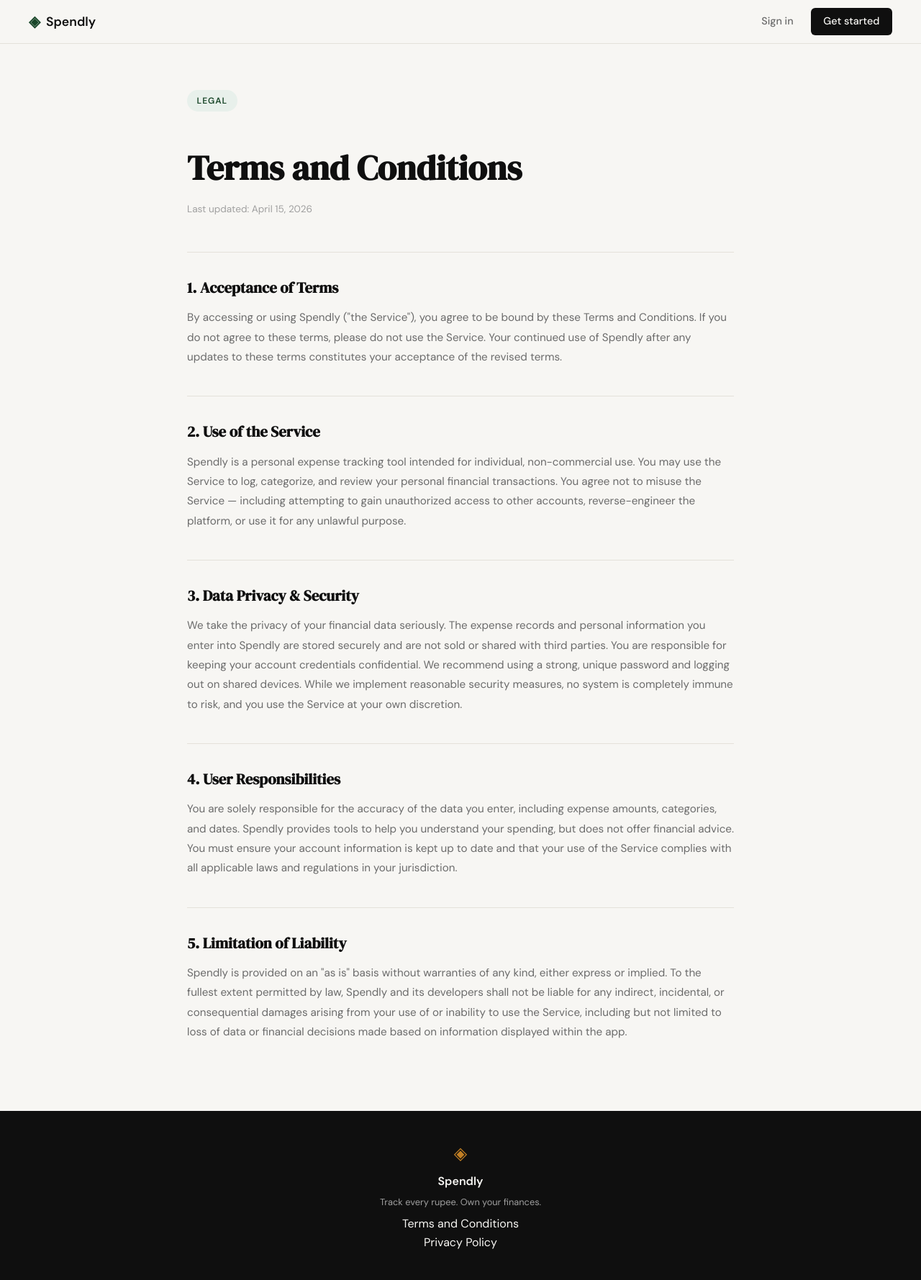
After one commit to angrajkad/spendly, a Flask app: page /terms in a window 1280 px wide. The commit adds this page. Shown: the whole page at 72% size. Run offline with Flask 3, Linux system fonts and the light colour scheme.

Commit message:
landing: Added new page for Terms

```diff
--- a/app.py
+++ b/app.py
@@ -26,6 +26,11 @@ def login():
 # Placeholder routes — students will implement these                  #
 # ------------------------------------------------------------------ #
 
+@app.route("/terms")
+def terms():
+    return render_template("terms.html")
+
+
 @app.route("/logout")
 def logout():
     return "Logout — coming in Step 3"
--- a/static/css/style.css
+++ b/static/css/style.css
@@ -508,6 +508,60 @@ a { color: inherit; text-decoration: none; }
 }
 
 /* ------------------------------------------------------------------ */
+/* Terms page                                                          */
+/* ------------------------------------------------------------------ */
+
+.terms-section {
+    padding: 4rem 2rem 6rem;
+}
+
+.terms-inner {
+    max-width: 760px;
+    margin: 0 auto;
+}
+
+.terms-header {
+    margin-bottom: 3rem;
+}
+
+.terms-title {
+    font-family: var(--font-display);
+    font-size: clamp(2rem, 4vw, 3rem);
+    color: var(--ink);
+    margin-top: 1rem;
+    margin-bottom: 0.5rem;
+}
+
+.terms-meta {
+    font-size: 0.85rem;
+    color: var(--ink-faint);
+}
+
+.terms-body {
+    display: flex;
+    flex-direction: column;
+    gap: 2.5rem;
+}
+
+.terms-block {
+    border-top: 1px solid var(--border);
+    padding-top: 2rem;
+}
+
+.terms-heading {
+    font-family: var(--font-display);
+    font-size: 1.3rem;
+    color: var(--ink);
+    margin-bottom: 0.75rem;
+}
+
+.terms-block p {
+    font-size: 0.95rem;
+    color: var(--ink-muted);
+    line-height: 1.8;
+}
+
+/* ------------------------------------------------------------------ */
 /* Responsive                                                          */
 /* ------------------------------------------------------------------ */
 
--- a/templates/base.html
+++ b/templates/base.html
@@ -35,7 +35,7 @@
             <span class="footer-name">Spendly</span>
             <p class="footer-copy">Track every rupee. Own your finances.</p>
             <div class="footer-links">
-                <a href="#">Terms and Conditions</a><br>
+                <a href="{{ url_for('terms') }}">Terms and Conditions</a><br>
                 <a href="#">Privacy Policy</a>
             </div>
         </div>
--- /dev/null
+++ b/templates/terms.html
@@ -0,0 +1,47 @@
+{% extends "base.html" %}
+
+{% block title %}Terms and Conditions — Spendly{% endblock %}
+
+{% block content %}
+
+<section class="terms-section">
+    <div class="terms-inner">
+
+        <div class="terms-header">
+            <div class="hero-badge">Legal</div>
+            <h1 class="terms-title">Terms and Conditions</h1>
+            <p class="terms-meta">Last updated: April 15, 2026</p>
+        </div>
+
+        <div class="terms-body">
+
+            <div class="terms-block">
+                <h2 class="terms-heading">1. Acceptance of Terms</h2>
+                <p>By accessing or using Spendly ("the Service"), you agree to be bound by these Terms and Conditions. If you do not agree to these terms, please do not use the Service. Your continued use of Spendly after any updates to these terms constitutes your acceptance of the revised terms.</p>
+            </div>
+
+            <div class="terms-block">
+                <h2 class="terms-heading">2. Use of the Service</h2>
+                <p>Spendly is a personal expense tracking tool intended for individual, non-commercial use. You may use the Service to log, categorize, and review your personal financial transactions. You agree not to misuse the Service — including attempting to gain unauthorized access to other accounts, reverse-engineer the platform, or use it for any unlawful purpose.</p>
+            </div>
+
+            <div class="terms-block">
+                <h2 class="terms-heading">3. Data Privacy &amp; Security</h2>
+                <p>We take the privacy of your financial data seriously. The expense records and personal information you enter into Spendly are stored securely and are not sold or shared with third parties. You are responsible for keeping your account credentials confidential. We recommend using a strong, unique password and logging out on shared devices. While we implement reasonable security measures, no system is completely immune to risk, and you use the Service at your own discretion.</p>
+            </div>
+
+            <div class="terms-block">
+                <h2 class="terms-heading">4. User Responsibilities</h2>
+                <p>You are solely responsible for the accuracy of the data you enter, including expense amounts, categories, and dates. Spendly provides tools to help you understand your spending, but does not offer financial advice. You must ensure your account information is kept up to date and that your use of the Service complies with all applicable laws and regulations in your jurisdiction.</p>
+            </div>
+
+            <div class="terms-block">
+                <h2 class="terms-heading">5. Limitation of Liability</h2>
+                <p>Spendly is provided on an "as is" basis without warranties of any kind, either express or implied. To the fullest extent permitted by law, Spendly and its developers shall not be liable for any indirect, incidental, or consequential damages arising from your use of or inability to use the Service, including but not limited to loss of data or financial decisions made based on information displayed within the app.</p>
+            </div>
+
+        </div>
+    </div>
+</section>
+
+{% endblock %}
```
